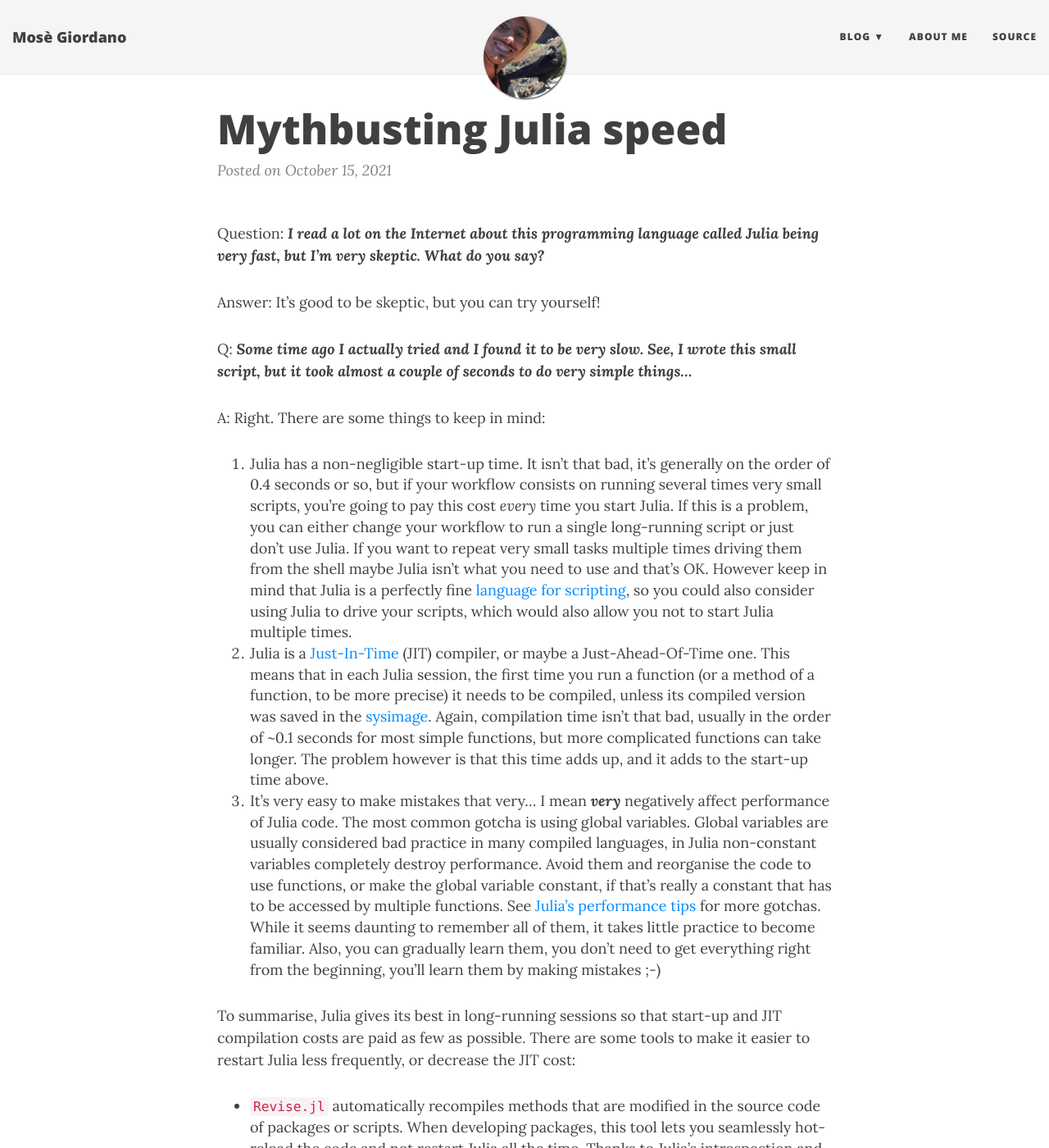
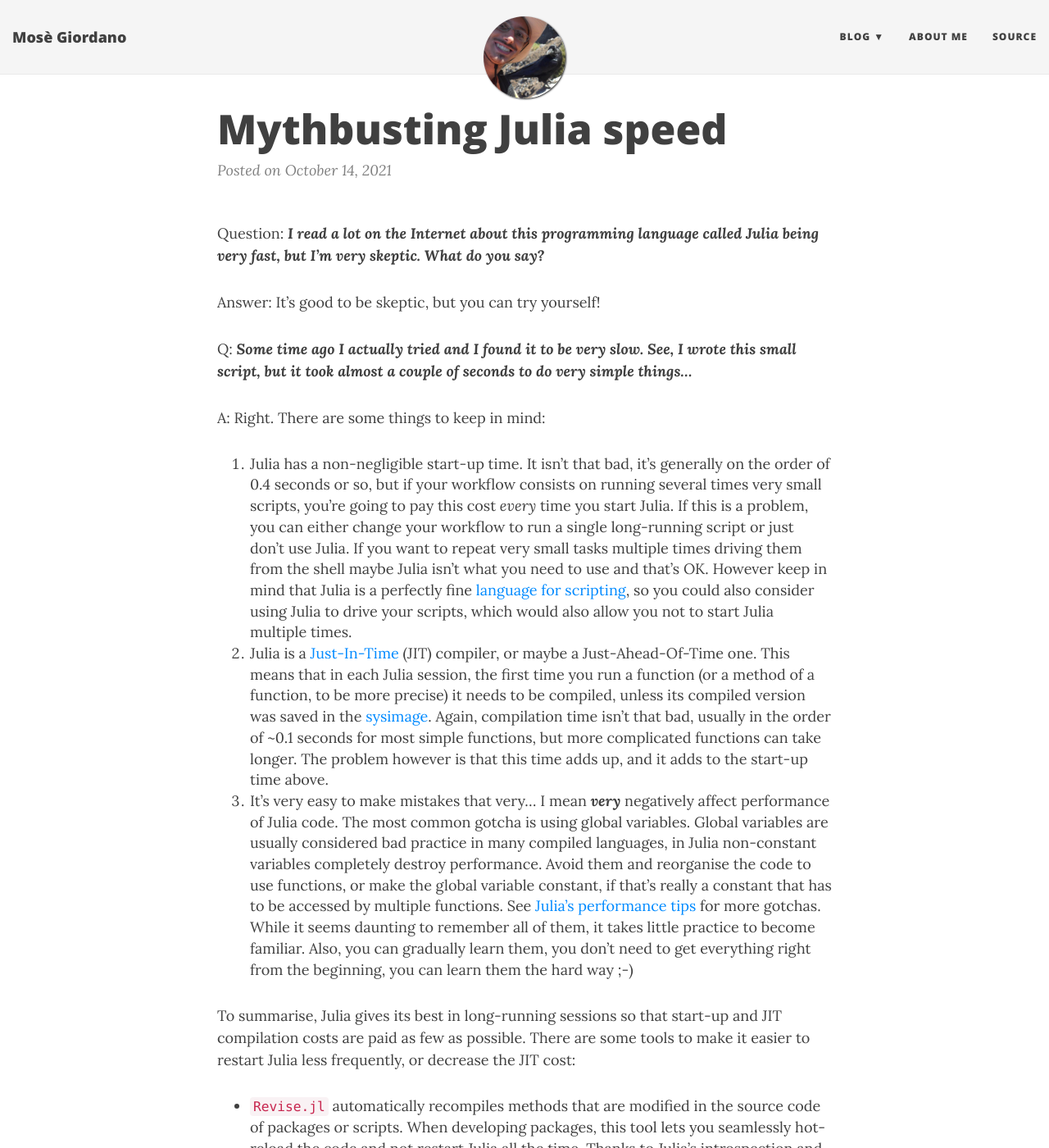
Before and after one commit to giordano/giordano.github.io, a Jekyll site: the page built from _posts/2021-10-14-mythbusting-julia.md, in a window 1280 px wide and 1400 px high. Shown: the whole window at 82% size. Built offline with Jekyll 4.4.1, drawn with Linux system fonts in a browser that asks for light colours; nearby versions of some CDN libraries; comment, search, counter and statistics services are not loaded.

Commit message:
Publish post about julia speed

```diff
--- a/_posts/2021-10-15-mythbusting-julia.md
+++ b/_posts/2021-10-14-mythbusting-julia.md
@@ -41,7 +41,7 @@ A: Right.  There are some things to keep in mind:
    tips](https://docs.julialang.org/en/v1/manual/performance-tips/) for more gotchas.  While
    it seems daunting to remember all of them, it takes little practice to become familiar.
    Also, you can gradually learn them, you don't need to get everything right from the
-   beginning, you'll learn them by making mistakes ;-)
+   beginning, you can learn them the hard way ;-)
 
 To summarise, Julia gives its best in long-running sessions so that start-up and JIT
 compilation costs are paid as few as possible.  There are some tools to make it easier to
```
Also changed, not shown: other parts of _posts/2021-10-14-mythbusting-julia.md (+1 -1 lines).
